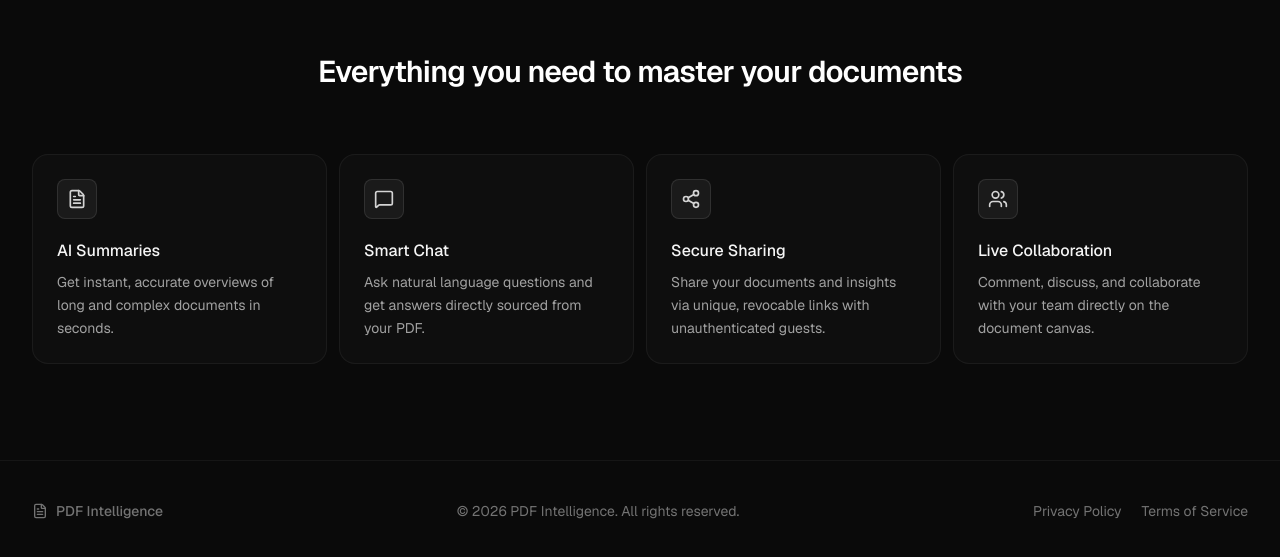
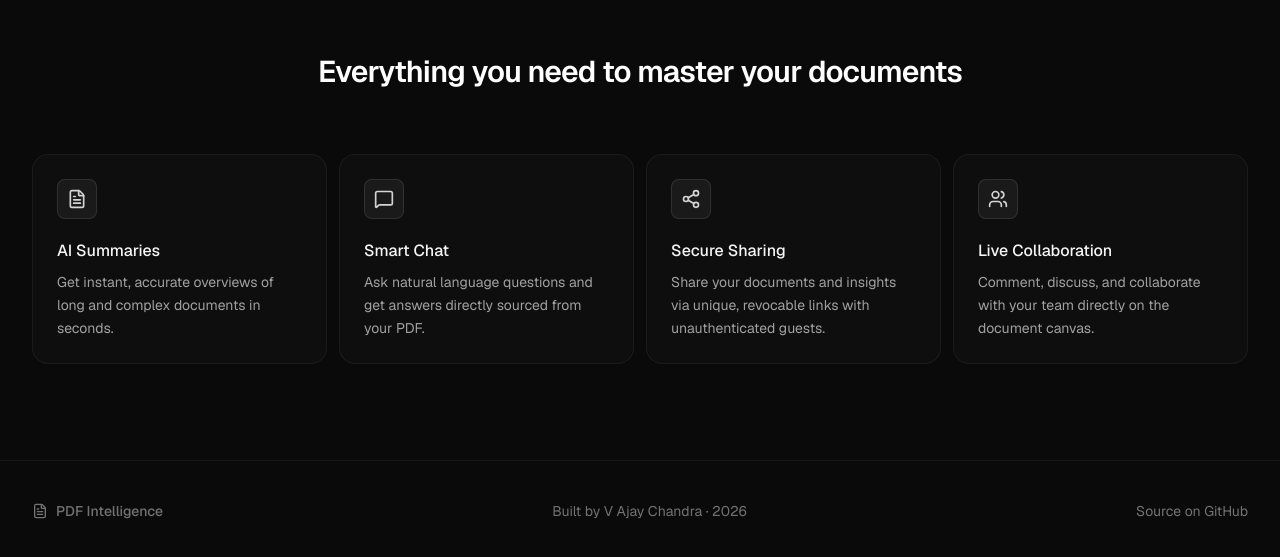
Before and after one commit to V-Ajay-Chandra-24/pdf-intelligence-app, a Next.js app: page / in a window 1280 px wide. Shown: the part 938-1495 px from the top of the page. Built offline with nearby package versions, Linux system fonts and the light colour scheme; no server answers.

Commit message:
Update metadata, landing footer links

```diff
--- a/src/app/page.tsx
+++ b/src/app/page.tsx
@@ -1,5 +1,5 @@
 import Link from "next/link";
-import { FileText, MessageSquare, Share2, Users, Sparkles } from "lucide-react";
+import { FileText, MessageSquare, Share2, Users } from "lucide-react";
 import LandingNavbar from "@/components/LandingNavbar";
 import { getServerSession } from "next-auth/next";
 import { authOptions } from "@/lib/auth";
@@ -146,18 +146,19 @@ export default async function LandingPage() {
             <span className="text-sm font-medium text-neutral-500">PDF Intelligence</span>
           </div>
           <p className="text-sm text-neutral-500">
-            &copy; {new Date().getFullYear()} PDF Intelligence. All rights reserved.
+            Built by V Ajay Chandra &middot; {new Date().getFullYear()}
           </p>
           <div className="flex gap-5">
-            <a href="#" className="text-sm text-neutral-500 transition-colors hover:text-neutral-300">
-              Privacy Policy
-            </a>
-            <a href="#" className="text-sm text-neutral-500 transition-colors hover:text-neutral-300">
-              Terms of Service
+            <a href="https://github.com/V-Ajay-Chandra-24/pdf-intelligence-app"
+              target="_blank"
+              rel="noopener noreferrer"
+              className="text-sm text-neutral-500 transition-colors hover:text-neutral-300"
+            >
+              Source on GitHub
             </a>
           </div>
         </div>
-      </footer>
-    </div>
+      </footer >
+    </div >
   );
 }
```
